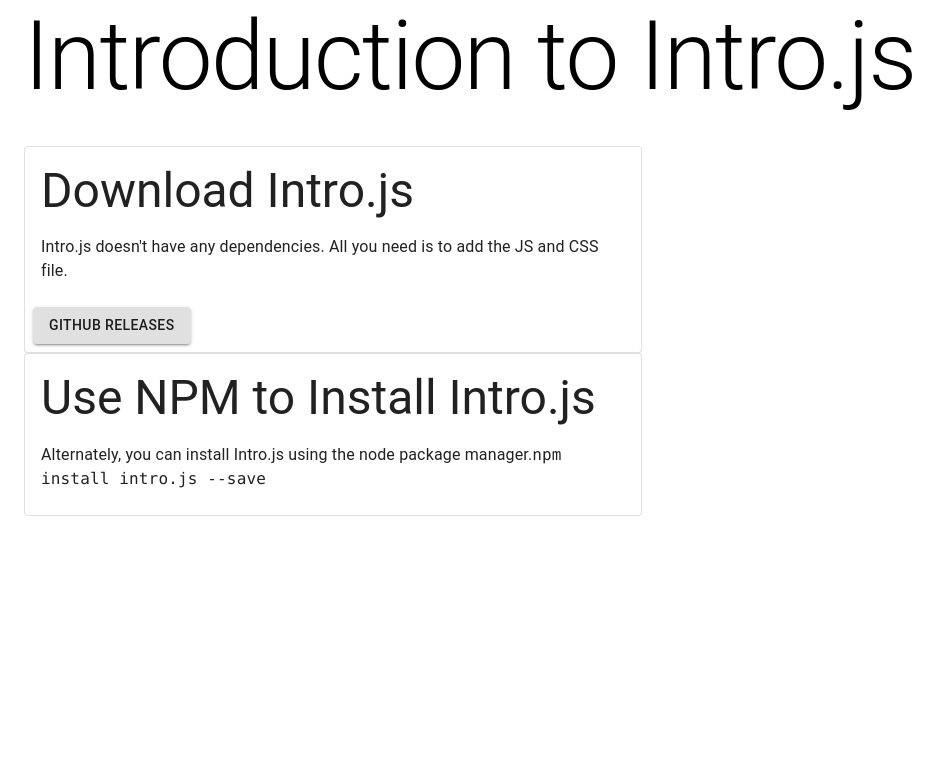
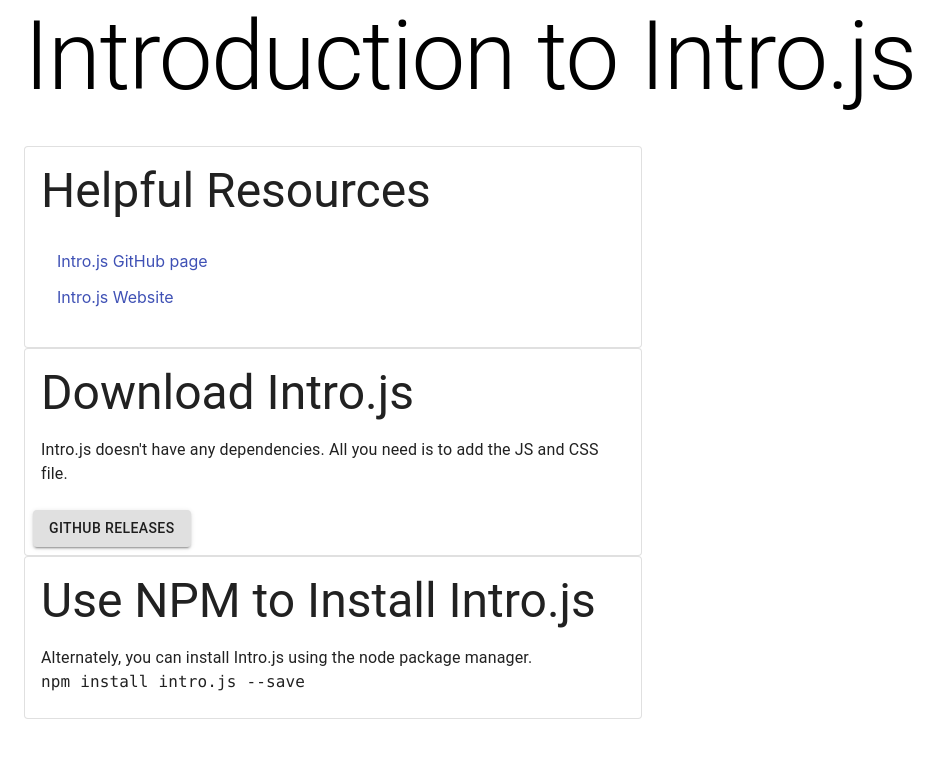
Before and after one commit to rathomas99/introjs_tutorial, a React (Create React App) app: page / in a window 1280 px wide. Shown: the top 758 px of the page, without its empty margins (0-951 px from the left). Built offline with nearby package versions, Linux system fonts and the light colour scheme.

Commit message:
Add helpful resources section

```diff
--- a/src/App.js
+++ b/src/App.js
@@ -1,11 +1,16 @@
 import React from 'react';
 import { makeStyles } from '@material-ui/core/styles';
-import Typography from '@material-ui/core/Typography';
-import Button from '@material-ui/core/Button';
-import Card from '@material-ui/core/Card';
-import CardActions from '@material-ui/core/CardActions';
-import CardContent from '@material-ui/core/CardContent';
-import { Container } from '@material-ui/core';
+import {
+  Button,
+  Card,
+  CardActions,
+  CardContent,
+  Container,
+  Link,
+  List,
+  ListItem,
+  Typography,
+} from '@material-ui/core';
 
 const useStyles = makeStyles((theme) => ({
   root: {
@@ -41,6 +46,26 @@
         <Card variant="outlined" className={classes.card}>
           <CardContent>
             <Typography variant="h3" gutterBottom>
+              Helpful Resources
+            </Typography>
+            <List>
+              <ListItem>
+                <Link href="https://github.com/usablica/intro.js">
+                  Intro.js GitHub page
+                </Link>
+              </ListItem>
+              <ListItem>
+                <Link href="https://introjs.com/">
+                  Intro.js Website
+                </Link>
+              </ListItem>
+            </List>
+          </CardContent>
+        </Card>
+
+        <Card variant="outlined" className={classes.card}>
+          <CardContent>
+            <Typography variant="h3" gutterBottom>
               Download Intro.js
             </Typography>
             <Typography>
@@ -63,6 +88,7 @@
             </Typography>
             <Typography>
               Alternately, you can install Intro.js using the node package manager.
+              <br />
               <code>npm install intro.js --save</code>
             </Typography>
           </CardContent>
```
